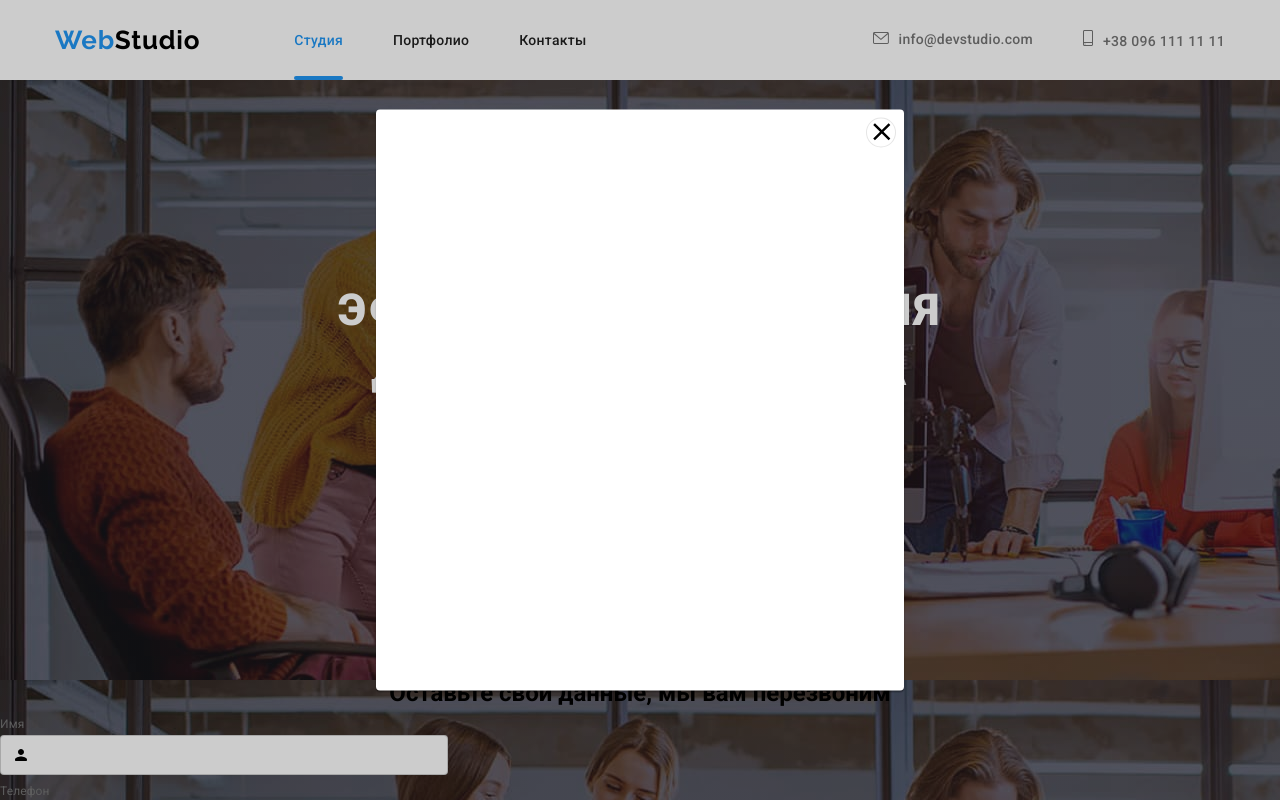
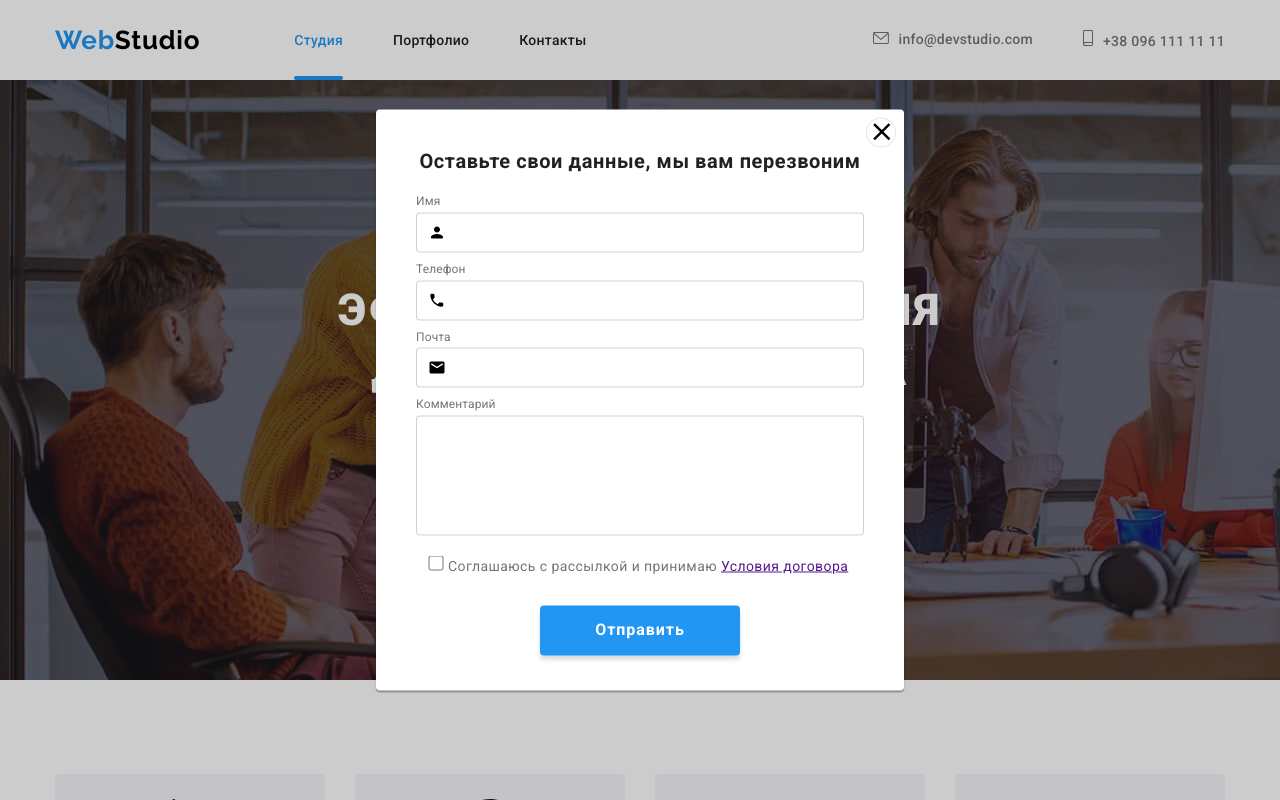
Before and after one commit to Argentinec/goit-markup-hw-06, a plain HTML site: page index.html in a window 1280 px wide. Both pictures are taken after a click on the button "Заказать услугу". Shown: the top 800 px of the page. Drawn offline with nearby package versions, Linux system fonts and the light colour scheme.

Commit message:
Почти доделал форму в модалке

```diff
--- a/css/styles.css
+++ b/css/styles.css
@@ -304,14 +304,28 @@ letter-spacing: 0.03em;
 /*----------END HERO-----------*/
 
 /*----------FORM-----------*/
-.form {}
 
-.form-title {}
+.form-title {
+    font-family: var(--main-font);
+    font-style: 700;
+    font-weight: bold;
+    font-size: 20px;
+    line-height: 1,15;
+    text-align: center;
+    letter-spacing: 0.03em;
+    color: #212121;
+    margin-top: 40px;
+    margin-left: 40px;
+    margin-right: 40px;
+    margin-bottom: 12px;
+}
 
 .form-field {
     position: relative;
     display: flex;
     flex-direction: column;
+    padding-left: 40px;
+    padding-right: 40px;
 }
 
 .form-label {
@@ -335,6 +349,13 @@ letter-spacing: 0.03em;
     border: 1px solid rgba(33, 33, 33, 0.2);
     box-sizing: border-box;
     border-radius: 4px;
+    outline-color: var(--accent-color);
+    transition: border-color 250ms cubic-bezier(0.4, 0, 0.2, 1);
+}
+
+.form-input:hover,
+.form-input:focus {
+    border-color: var(--accent-color);
 }
 
 .form-field:focus-within .icon {
@@ -352,18 +373,91 @@ letter-spacing: 0.03em;
 .form-email-svg {
     position: absolute;
     bottom:11px;
-    left: 12px;
+    left: 52px;
     width: 18px;
     height: 18px;
 
 }
 
+.form-coment {
+    width: 448px;
+    height: 120px;
+    padding: 12px 16px;
+    border: 1px solid rgba(33, 33, 33, 0.2);
+    box-sizing: border-box;
+    border-radius: 4px;
+    font-family: var(--main-font);
+    font-weight: 400;
+    font-size: 14px;
+    line-height: 1,143;
+    letter-spacing: 0.01em;
+    color: rgba(117, 117, 117, 0.5);
+    resize: none;
+    outline-color: var(--accent-color);
+    transition: border-color 250ms cubic-bezier(0.4, 0, 0.2, 1);
+}
+
+.form-coment:hover,
+.form-coment:focus {
+    border-color: var(--accent-color);
+}
+
+
+
+
+.form-chekbox {
+    margin-top: 20px;
+    margin-right: 52px;
+    margin-left: 52px;
+    margin-bottom: 30px;
+
+}
+
+
 .checkbox {
     width: 16px;
     height: 15px;
-    /*border: 1 px solid #212121;*/
+    border: 1 px solid #212121;
 }
 
+
+.label-checkbox {
+    font-family: var(--main-font);
+    font-weight: 400;
+    font-size: 14px;
+    line-height: 1,714;
+    letter-spacing: 0.03em;
+    color: #757575;
+}
+
+.button-submit {
+    display: inline-block;
+    margin-right: 164px;
+    margin-left: 164px;
+    margin-bottom: 40px;
+    padding 10px 55px;
+
+    font-style: var(--accent-color);
+    font-weight: 700;
+    font-size: 16px;
+    line-height: 1,875;
+    letter-spacing: 0.06em;
+    color: #FFFFFF;
+
+    width: 200px;
+    height: 50px;
+    background: #2196F3;
+    box-shadow: 0px 4px 4px rgba(0, 0, 0, 0.15);
+    border-radius: 4px;
+    border: none;
+    transition: all 250ms cubic-bezier(0.4, 0, 0.2, 1);
+}
+
+.button-submit:hover,
+.button-submit:focus {
+    background-color: #188CE8;;
+    outline-color: var(--accent-color);
+}
 
 
 /*----------END FORM-----------*/
--- a/index.html
+++ b/index.html
@@ -56,47 +56,6 @@
                 <h1 class="hero-title ">Эффективные решения для вашего бизнеса</h1>
                 <button class="modal-btn" type="button" data-modal-open>Заказать услугу</button>
             </div>
-
-            <form class="form">
-                <h2 class="form-title">Оставьте свои данные, мы вам перезвоним</h2>
-                <div class="form-field">
-                    <label for="name" class="form-label">Имя</label>
-                    <input type="text" class="form-input" name="name" id="name"/>
-                    <svg class="form-pericon-svg icon">
-                        <use href="./images/sprite.svg#icon-person"></use>
-                    </svg>
-                </div>
-                <div class="form-field">
-                    <label for="tel" class="form-label">Телефон</label>
-                    <input type="tel" class="form-input" name="tel" id="tel">
-                    <svg class="form-phone-svg icon">
-                        <use href="./images/sprite.svg#icon-phone"></use>
-                    </svg>
-                </div>
-                <div class="form-field">
-                    <label for="email" class="form-label">Почта</label>
-                    <input type="email" class="form-input" name="email" id="email">
-                    <svg class="form-email-svg icon">
-                        <use href="./images/sprite.svg#icon-email"></use>
-                    </svg>
-                </div>
-                <div>
-                    <label>Комментарий</label>
-                    <textarea placeholder="Введите текст" resize="none">
-                    </textarea>
-                </div>
-                <ul>
-                    <li>
-                        <input class="checkbox" name="checkbox">
-                           <label>Соглашаюсь с рассылкой и принимаю
-                           <a href="">Условия договора</a>
-                           </label>
-                    </li>
-                </ul
-
-                <button type="submit">Отправить</button>
-
-            </form>
         </section>
 
 
@@ -410,6 +369,7 @@
         </div>
     </footer>
 
+    <!--MODAL-->
     <div class="backdrop is-hidden" data-modal>
         <div class="modal">
             <button type="button" class="close-btn" data-modal-close>
@@ -417,6 +377,42 @@
                     <use href="./images/sprite.svg#icon-close"></use>
                 </svg>
             </button>
+            <h2 class="form-title">Оставьте свои данные, мы вам перезвоним</h2>
+            <form class="form">
+                <div class="form-field">
+                    <label for="name" class="form-label">Имя</label>
+                    <input type="text" class="form-input" name="name" minlength="2" id="name"/>
+                    <svg class="form-pericon-svg icon">
+                        <use href="./images/sprite.svg#icon-person"></use>
+                    </svg>
+                </div>
+                <div class="form-field">
+                    <label for="tel" class="form-label">Телефон</label>
+                    <input type="tel" class="form-input" name="tel" id="tel">
+                    <svg class="form-phone-svg icon">
+                        <use href="./images/sprite.svg#icon-phone"></use>
+                    </svg>
+                </div>
+                <div class="form-field">
+                    <label for="email" class="form-label">Почта</label>
+                    <input type="email" class="form-input" name="email" id="email">
+                    <svg class="form-email-svg icon">
+                        <use href="./images/sprite.svg#icon-email"></use>
+                    </svg>
+                </div>
+                <div class="form-field">
+                    <label for="message" class="form-label">Комментарий</label>
+                    <textarea name="message" class="form-coment" placeholder="Введите текст">
+                    </textarea>
+                </div>
+                <div class="form-chekbox">
+                    <input type="checkbox" class="checkbox" name="checkbox" id="agreement-checkbox">
+                    <label for="agreement-checkbox" class="label-checkbox">Соглашаюсь с рассылкой и принимаю
+                        <a href="">Условия договора</a>
+                    </label>
+                </div>
+                <button type="submit" class="button-submit">Отправить</button>
+            </form>
         </div>
     </div>
 
```
